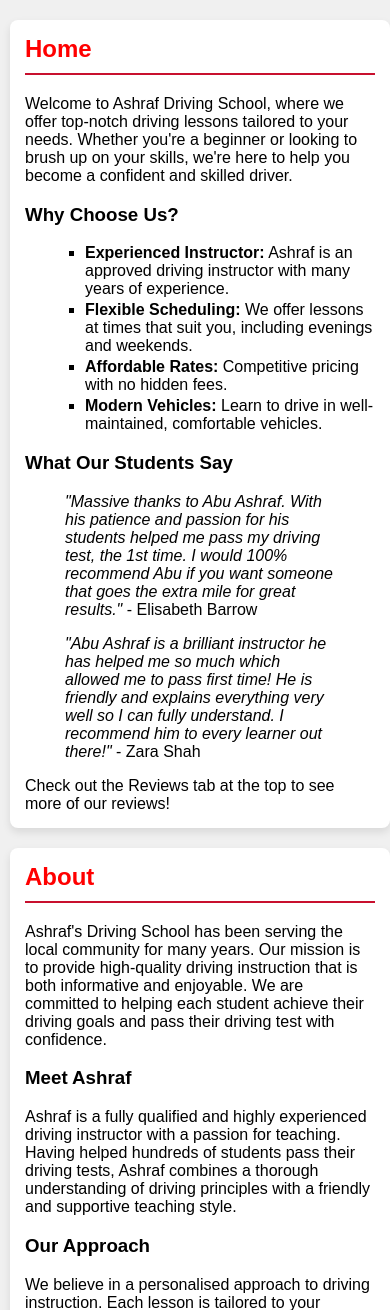
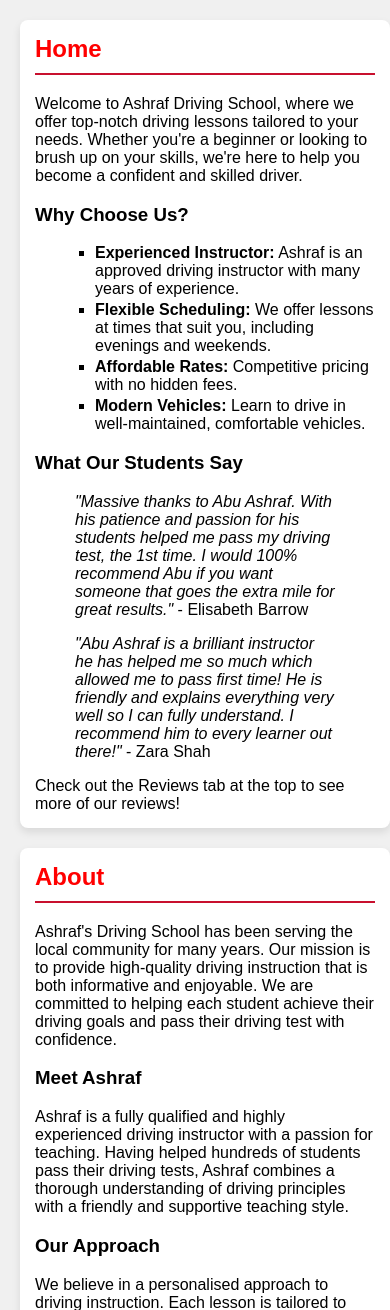
Before and after one commit to RahinAshraf/ash_driving_school, a Django app: page / in a window 390 px wide. Shown: the part 226-1536 px from the top of the page. Run offline with Django 3.2, Linux system fonts and the light colour scheme.

Commit message:
Describe the changes you made

```diff
--- a/ash_driving_school/templates/abu.html
+++ b/ash_driving_school/templates/abu.html
@@ -150,7 +150,7 @@
         }
         @media (max-width: 768px) {
             #content {
-                padding-left: 10px;
+                padding-left: 20px;
             }
             nav {
                 flex-wrap: wrap;
```
